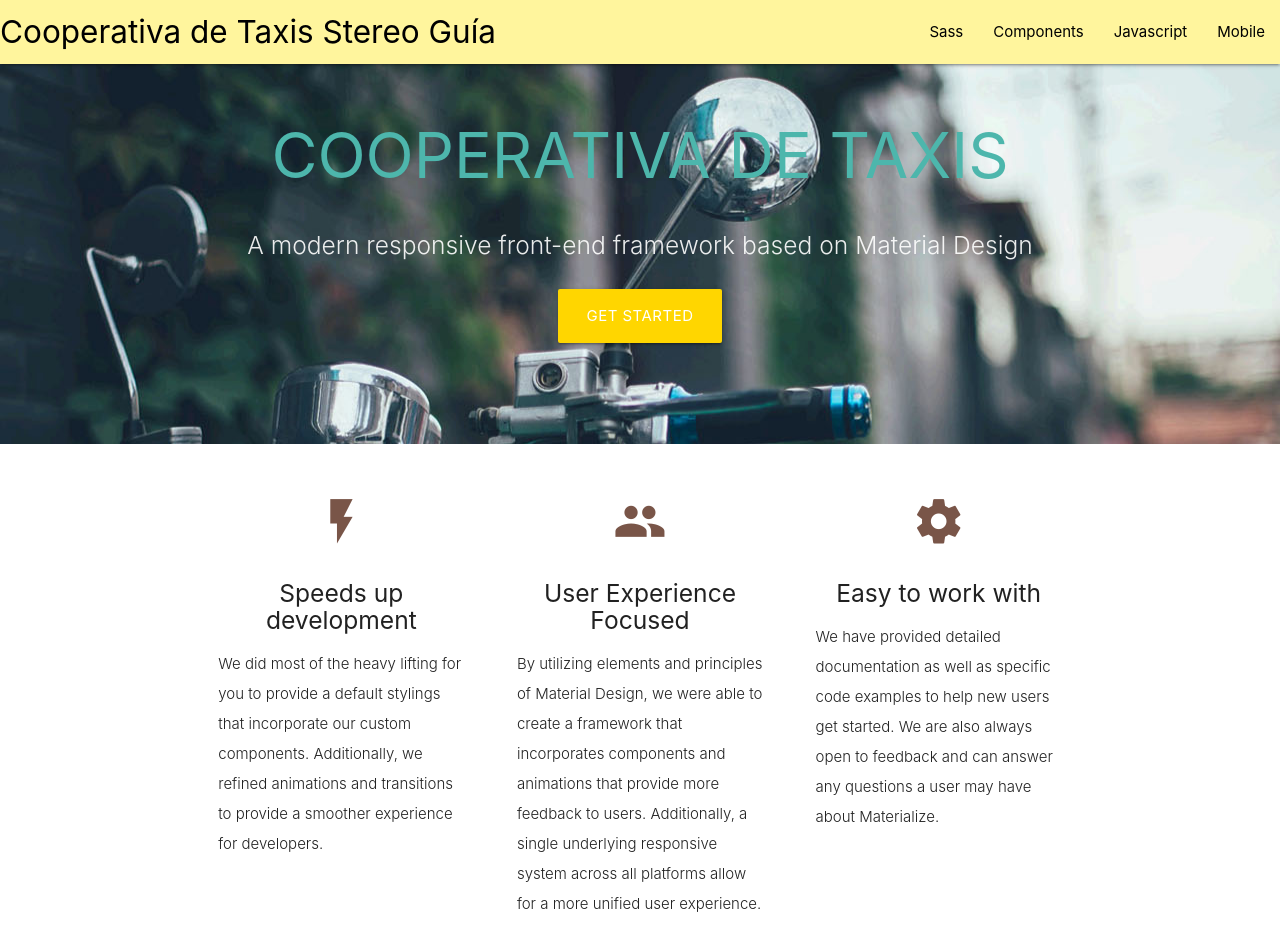
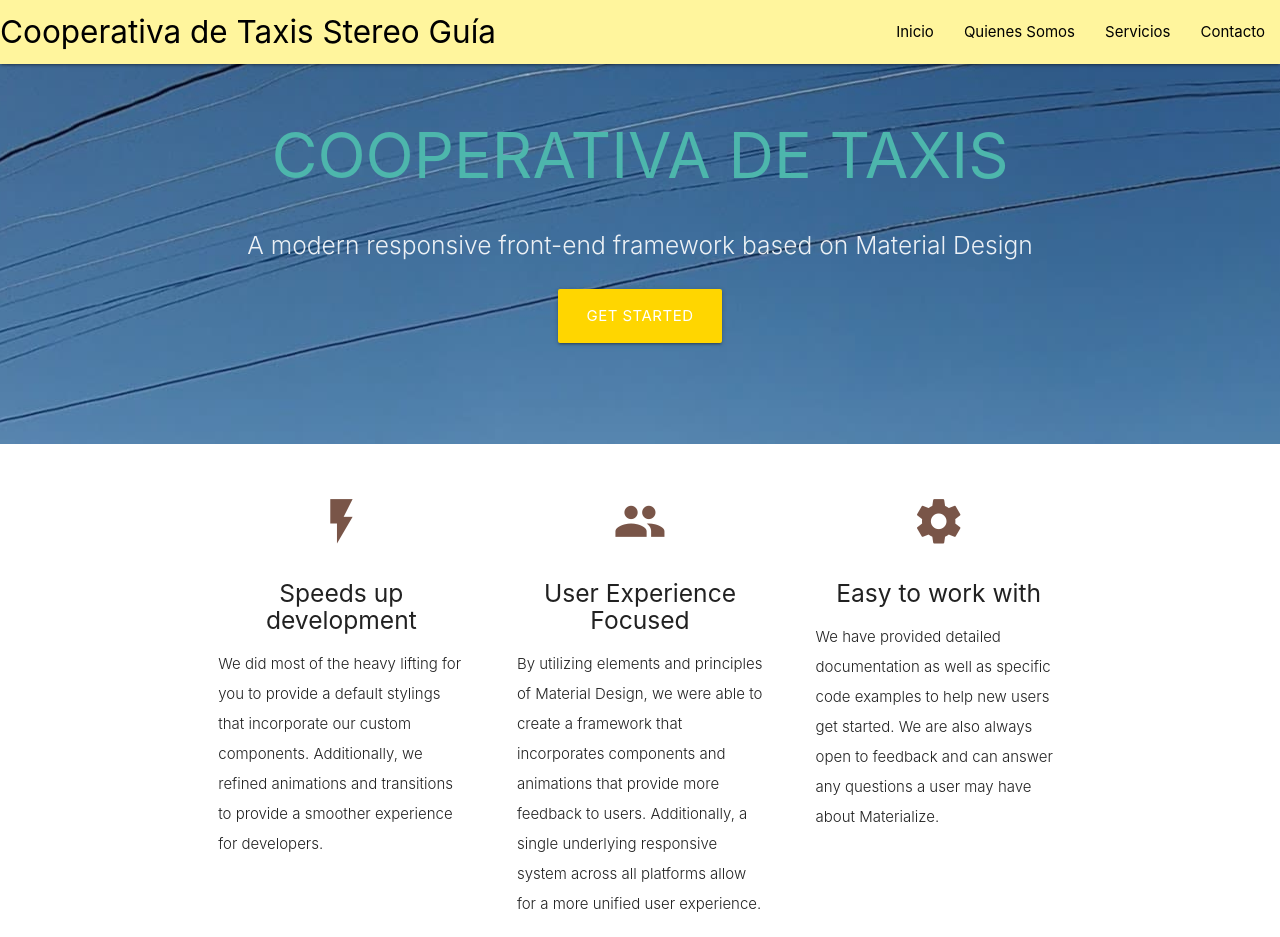
Before and after one commit to Carleocas/EXAMEN, a plain HTML site: page index.html in a window 1280 px wide. Shown: the top 937 px of the page. Drawn offline with nearby package versions, Linux system fonts and the light colour scheme.

Commit message:
Add files via upload

```diff
--- a/index.html
+++ b/index.html
@@ -17,10 +17,10 @@
       <a href="#!" class="brand-logo">Cooperativa de Taxis Stereo Guía</a>
       <a href="#" data-target="mobile-demo" class="sidenav-trigger"><i class="material-icons">menu</i></a>
       <ul class="right hide-on-med-and-down">
-        <li><a href="sass.html">Sass</a></li>
-        <li><a href="badges.html">Components</a></li>
-        <li><a href="collapsible.html">Javascript</a></li>
-        <li><a href="mobile.html">Mobile</a></li>
+        <li><a href="sass.html">Inicio</a></li>
+        <li><a href="badges.html">Quienes Somos</a></li>
+        <li><a href="collapsible.html">Servicios</a></li>
+        <li><a href="mobile.html">Contacto</a></li>
       </ul>
     </div>
   </nav>
@@ -48,7 +48,7 @@
 
       </div>
     </div>
-    <div class="parallax"><img src="background1.jpg" alt="Unsplashed background img 1"></div>
+    <div class="parallax"><img src="img/3.jpeg" alt="Unsplashed background img 1"></div>
   </div>
 
 
```
